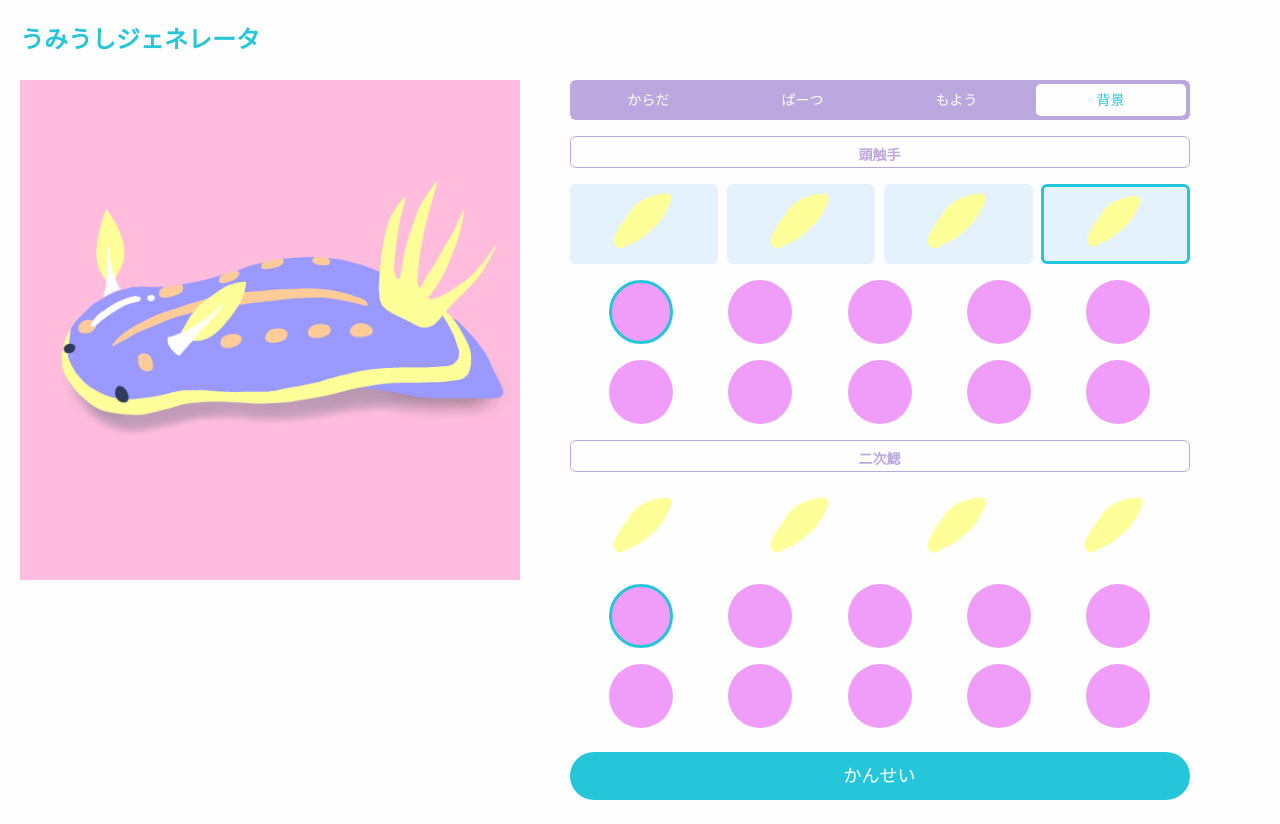
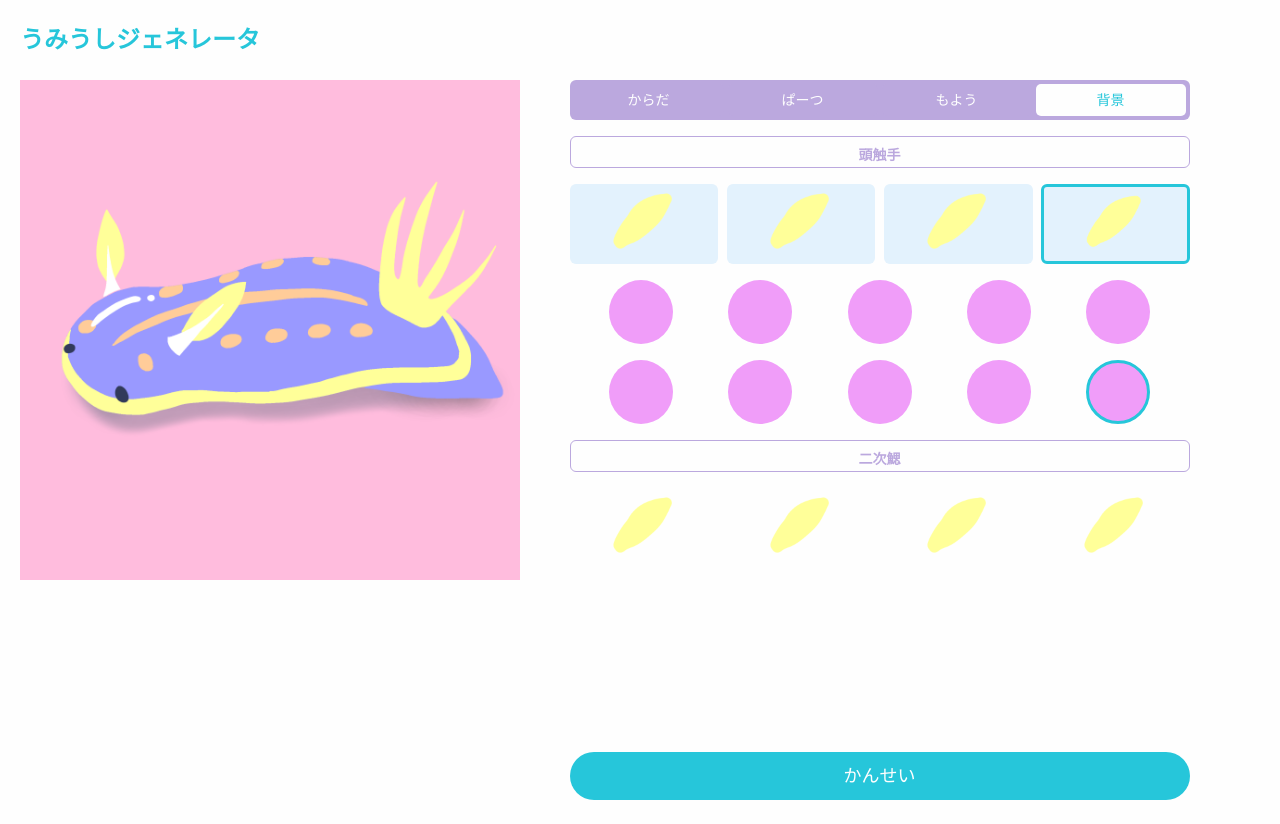
Before and after one commit to koconuts/sea-slug-generator, a Vue app: page / in a window 1280 px wide. Built offline with nearby package versions, Linux system fonts and the light colour scheme; a web font is replaced by a local one.

Commit message:
color-selector ラジオボタン化

```diff
--- a/public/styles.css
+++ b/public/styles.css
@@ -130,15 +130,19 @@ input[name="shape-item"]:checked + label {
 }
 
 .color-item {
+  margin: 0 4px;
+  width: 48px;
+}
+
+.color-item-label {
+  display: block;
   border-radius: 50%;
   /* TODO: 正しい色にする */
   background-color: #F09DF9;
-  margin: 0 4px;
   height: 100%;
-  width: 48px;
 }
 
-.color-item.selected {
+input[name="color-item"]:checked + label {
   border: solid 3px #26C6DA;
 }
 
--- a/src/components/Parts.vue
+++ b/src/components/Parts.vue
@@ -21,20 +21,26 @@
     </div>
     <div class="container">
       <ul class="selector color-selector">
-        <!-- 選択状態 -->
-        <li class="item color-item selected"></li>
-        <!-- 未選択状態 -->
-        <li class="item color-item"></li>
-        <li class="item color-item"></li>
-        <li class="item color-item"></li>
-        <li class="item color-item"></li>
+        <li class="item color-item" v-for="(item, key) in colorSelectorItems" :key="key">
+          <input
+            :id=item.id
+            type="radio"
+            name="color-item"
+            checked
+          >
+          <label :for=item.id class="text color-item-label"></label>
+        </li>
       </ul>
       <ul class="selector color-selector">
-        <li class="item color-item"></li>
-        <li class="item color-item"></li>
-        <li class="item color-item"></li>
-        <li class="item color-item"></li>
-        <li class="item color-item"></li>
+        <li class="item color-item" v-for="(item, key) in colorSelectorItems2" :key="key">
+          <input
+            :id=item.id
+            type="radio"
+            name="color-item"
+            checked
+          >
+          <label :for=item.id class="text color-item-label"></label>
+        </li>
       </ul>
     </div>
     <div class="selector-heading-container">
@@ -91,7 +97,21 @@ export default {
         {id: 'radio_img2'},
         {id: 'radio_img3'},
         {id: 'radio_img4'}
-      ]
+      ],
+      colorSelectorItems: [
+        {id: 'radio_color1'},
+        {id: 'radio_color2'},
+        {id: 'radio_color3'},
+        {id: 'radio_color4'},
+        {id: 'radio_color5'}
+      ],
+      colorSelectorItems2: [
+        {id: 'radio_color6'},
+        {id: 'radio_color7'},
+        {id: 'radio_color8'},
+        {id: 'radio_color9'},
+        {id: 'radio_color10'}
+      ],
     }
   }
 }
```
